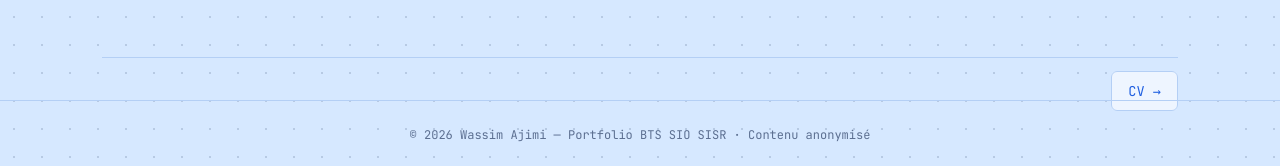
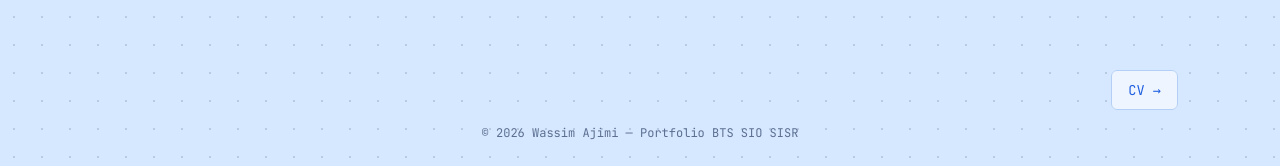
Before and after one commit to wassim644/PORTFOLIO, a plain HTML site: page index.html in a window 1280 px wide. Shown: the part 977-1143 px from the top of the page. Drawn offline with Linux system fonts and the light colour scheme; no server answers.

Commit message:
Add files via upload

```diff
--- a/index.html
+++ b/index.html
@@ -78,11 +78,11 @@ summary small{display:block;font:400 .75rem var(--mono);color:var(--mu);margin-t
 .body dd{margin:0 0 8px;color:var(--mu);font-size:.97rem}
 blockquote{margin:0;padding:10px 16px;border-left:3px solid var(--ac);background:color-mix(in srgb,var(--ac) 7%,transparent);border-radius:0 6px 6px 0}
 .proof{margin-top:14px;border:1px dashed var(--line);border-radius:8px;padding:12px 14px;color:var(--mu);font-size:.88rem}
-footer{border-top:1px solid var(--line);padding:26px 0;text-align:center;color:var(--mu);font:400 .75rem var(--mono)}
+footer{padding:26px 0;text-align:center;color:var(--mu);font:400 .75rem var(--mono)}
 :focus-visible{outline:2px solid var(--ac);outline-offset:3px}
 
 .page{padding:56px 0 40px}
-.pager{display:flex;justify-content:space-between;gap:16px;margin-top:20px;padding-top:24px;border-top:1px solid var(--line);font:400 .85rem var(--mono)}
+.pager{display:flex;justify-content:space-between;gap:16px;margin-top:20px;padding-top:24px;font:400 .85rem var(--mono)}
 .pager a{border:1px solid var(--line);background:var(--panel);border-radius:6px;padding:10px 16px}
 .pager a:hover{border-color:var(--ac)}
 
@@ -510,7 +510,7 @@ html.cur-hover #cr{box-shadow:none;background:transparent}
 </main>
 </div>
 <div class="wrap"><div class="pager" id="pager"></div></div>
-<footer>© 2026 Wassim Ajimi — Portfolio BTS SIO SISR · Contenu anonymisé</footer>
+<footer>© 2026 Wassim Ajimi — Portfolio BTS SIO SISR</footer>
 <script>
 (function(){
   var r=document.documentElement,b=document.getElementById('tg');
```
